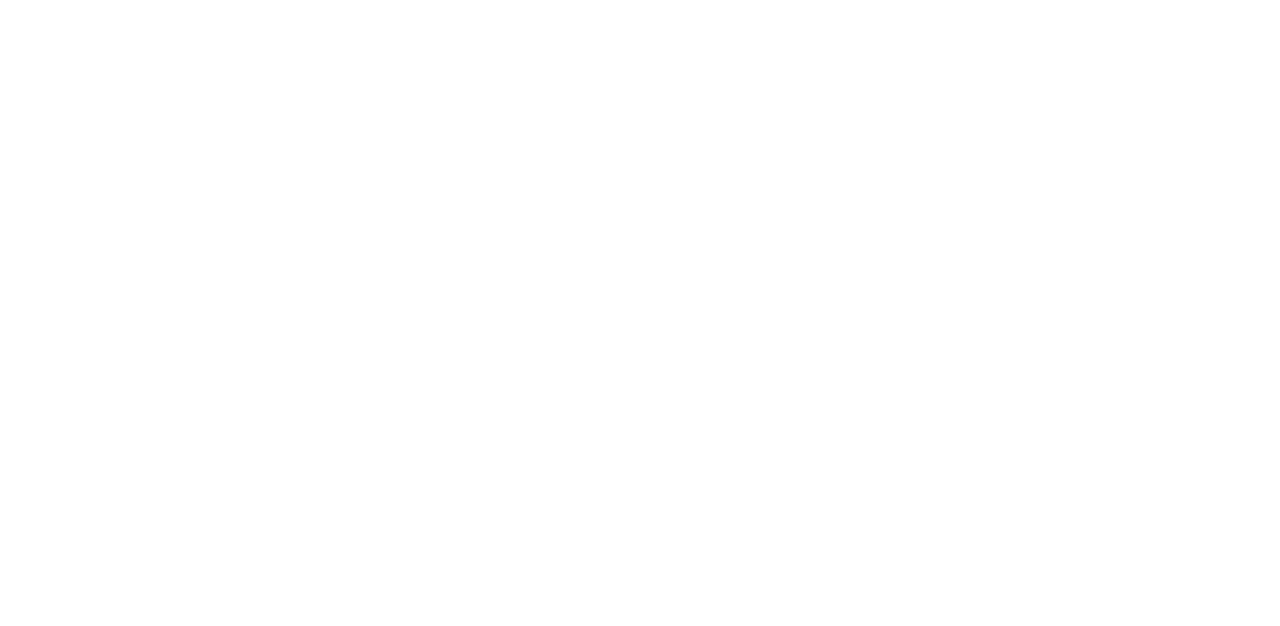
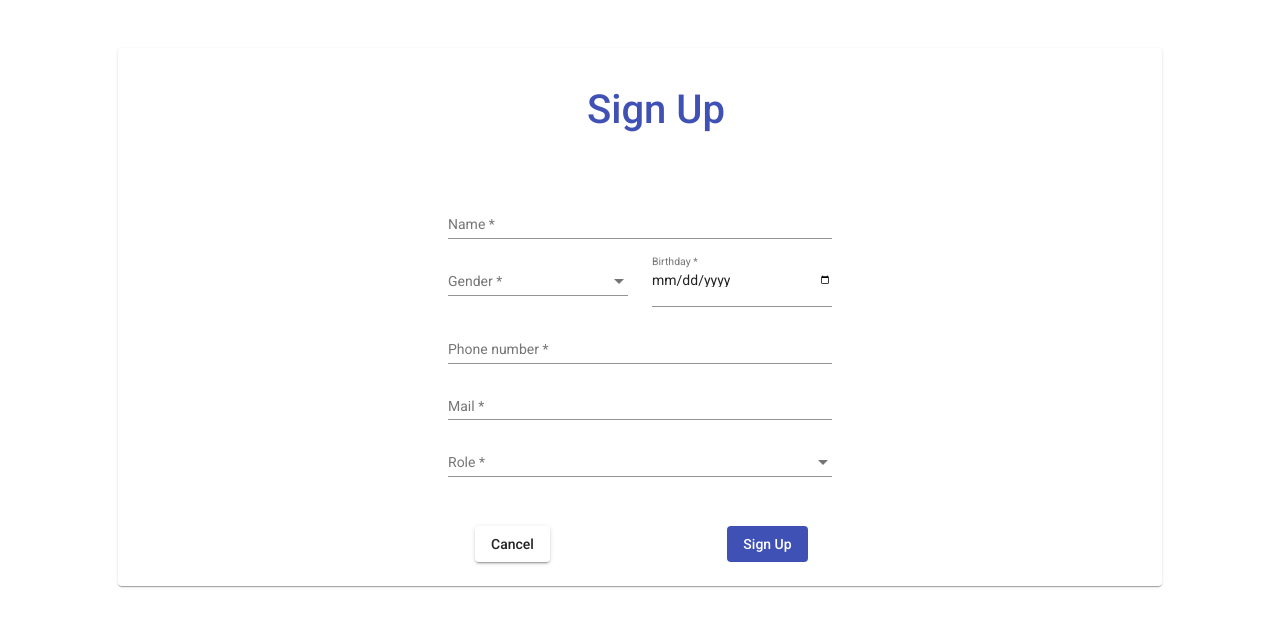
Before and after one commit to huutinhlg2d/PhoboAngular, an Angular app: page /register in a window 1280 px wide. Before the commit this address led to /. Shown: the top 626 px of the page. Built offline with nearby package versions, Linux system fonts and the light colour scheme.

Commit message:
register

```diff
--- a/src/app/app-routing.module.ts
+++ b/src/app/app-routing.module.ts
@@ -1,10 +1,9 @@
 import { NgModule } from '@angular/core';
 import { RouterModule, Routes } from '@angular/router';
-
 import { LoginComponent } from './components/auth/login/login.component';
 
 const routes: Routes = [
-  {path: 'login', component: LoginComponent}
+  {path: 'login', component: LoginComponent},
 ];
 
 @NgModule({
--- a/src/app/components/auth/auth.module.ts
+++ b/src/app/components/auth/auth.module.ts
@@ -5,11 +5,13 @@
 import { LoginComponent } from './login/login.component';
 import { FormsModule, ReactiveFormsModule } from '@angular/forms';
 import { MaterialModule } from '../material/material.module';
+import { RegisterComponent } from './register/register.component';
 
 
 @NgModule({
   declarations: [
-    LoginComponent
+    LoginComponent,
+    RegisterComponent
   ],
   imports: [
     CommonModule,
--- /dev/null
+++ b/src/app/components/auth/register/register.component.css
@@ -0,0 +1,13 @@
+.form-title {
+  font-style: normal;
+  font-weight: bold;
+  font-size: 48px;
+  line-height: 56px;
+  /* or 117% */
+
+  display: flex;
+  justify-content: space-around;
+  align-items: center;
+
+  color: #7934ea;
+}
--- /dev/null
+++ b/src/app/components/auth/register/register.component.html
@@ -0,0 +1,97 @@
+<div class="container p-5">
+  <form [formGroup]="form" (ngSubmit)="register()">
+    <mat-card class="text-center">
+      <mat-card-header class="mt-3">
+        <div class="m-auto">
+          <mat-card-title style="color: #3F51B4; font-size: 40px; line-height: 60px">
+            Sign Up
+          </mat-card-title>
+        </div>
+      </mat-card-header>
+
+      <mat-card-content>
+        <div class="col-sm-8 m-auto">
+          <div class="d-flex justify-content-center mt-5">
+            <div>
+              <div class="row">
+                <mat-form-field class="col-12">
+                  <mat-label>Name</mat-label>
+                  <input matInput placeholder="Type name" formControlName="name">
+                  <mat-error *ngIf="form.get('name')?.hasError('required') && form.get('name')?.touched">
+                    Name is required
+                  </mat-error>
+                </mat-form-field>
+              </div>
+              <div class="row">
+                <mat-form-field class="col-6">
+                  <mat-label>Gender</mat-label>
+                  <mat-select formControlName="gender">
+                    <mat-option value="MALE">Male</mat-option>
+                    <mat-option value="FEMALE">Female</mat-option>
+                    <mat-option value="OTHER">Other</mat-option>
+                  </mat-select>
+                  <mat-error *ngIf="form.get('gender')?.hasError('required') && form.get('gender')?.touched">
+                    Gender is required
+                  </mat-error>
+                </mat-form-field>
+                <mat-form-field class="col-6">
+                  <mat-label>Birthday</mat-label>
+                  <input matInput type="date" formControlName="birthday">
+                  <mat-error *ngIf="form.get('birthday')?.hasError('required') && form.get('birthday')?.touched">
+                    Birthday is required
+                  </mat-error>
+                </mat-form-field>
+              </div>
+              <div class="row">
+                <mat-form-field class="col-12">
+                  <mat-label>Phone number</mat-label>
+                  <input matInput placeholder="Type phone number" formControlName="phoneNumber">
+                  <mat-error *ngIf="form.get('phoneNumber')?.hasError('required') && form.get('phoneNumber')?.touched">
+                    Phone Number is required
+                  </mat-error>
+                  <mat-error *ngIf="form.get('phoneNumber')?.hasError('pattern') && form.get('phoneNumber')?.dirty">
+                    Phone Number must be match *** *** ****
+                  </mat-error>
+                </mat-form-field>
+              </div>
+              <div class="row">
+                <mat-form-field class="col-12">
+                  <mat-label>Mail</mat-label>
+                  <input matInput placeholder="Type mail" formControlName="mail">
+                  <mat-error *ngIf="form.get('mail')?.hasError('required') && form.get('mail')?.touched">
+                    Mail is required
+                  </mat-error>
+                  <mat-error *ngIf="form.get('mail')?.hasError('email') && form.get('mail')?.dirty">
+                    Please enter correct mail
+                  </mat-error>
+                </mat-form-field>
+              </div>
+              <div class="row">
+                <mat-form-field class="col-12">
+                  <mat-label>Role</mat-label>
+                  <mat-select formControlName="role">
+                    <mat-option value="MALE">Photographer</mat-option>
+                    <mat-option value="FEMALE">Customer</mat-option>
+                  </mat-select>
+                  <mat-error *ngIf="form.get('role')?.hasError('required') && form.get('role')?.touched">
+                    Role is required
+                  </mat-error>
+                </mat-form-field>
+              </div>
+            </div>
+          </div>
+        </div>
+      </mat-card-content>
+      <mat-card-actions class="p-3">
+        <div class="row d-flex justify-content-center">
+          <div class="col-3">
+            <button type="button" routerLink="/home" mat-raised-button>Cancel</button>
+          </div>
+          <div class="col-3">
+            <button type="submit" mat-flat-button color="primary">Sign Up</button>
+          </div>
+        </div>
+      </mat-card-actions>
+    </mat-card>
+  </form>
+</div>
--- /dev/null
+++ b/src/app/components/auth/register/register.component.ts
@@ -0,0 +1,39 @@
+import { Component, OnInit } from '@angular/core';
+import {FormBuilder, FormGroup, Validators} from "@angular/forms";
+
+import {MatSnackBar} from "@angular/material/snack-bar";
+import {MatDialog} from "@angular/material/dialog";
+import {Router} from "@angular/router";
+import {finalize} from "rxjs/operators";
+
+@Component({
+  selector: 'app-register',
+  templateUrl: './register.component.html',
+  styleUrls: ['./register.component.css']
+})
+export class RegisterComponent implements OnInit {
+  form: FormGroup;
+  constructor(private formBuilder: FormBuilder,
+              private snackBar: MatSnackBar,
+              private dialog: MatDialog,
+              private route: Router) { }
+
+ngOnInit(): void {
+    this.form = this.formBuilder.group({
+      name: ['', Validators.required],
+      gender: ['', Validators.required],
+      birthday: ['', Validators.required],
+      phoneNumber: ['', [Validators.required, Validators.pattern("(\\d{3}) (\\d{3})( \\d{4})")]],
+      mail: ['', [Validators.required, Validators.email]],
+      role: ['', Validators.required]
+    })
+}
+
+register() {
+  console.log('test')
+}
+
+
+
+
+}
--- a/src/app/routes/auth-routing.module.ts
+++ b/src/app/routes/auth-routing.module.ts
@@ -1,8 +1,9 @@
 import { NgModule } from '@angular/core';
 import { RouterModule, Routes } from '@angular/router';
+import { RegisterComponent } from '../components/auth/register/register.component';
 
 const routes: Routes = [
-
+  {path: 'register', component: RegisterComponent}
 ];
 
 @NgModule({
```
Also changed, not shown: src/app/src/app/components/components.module.ts (added, +12 -0 lines), 1 other file (tests, documents, lock files or other folders).
